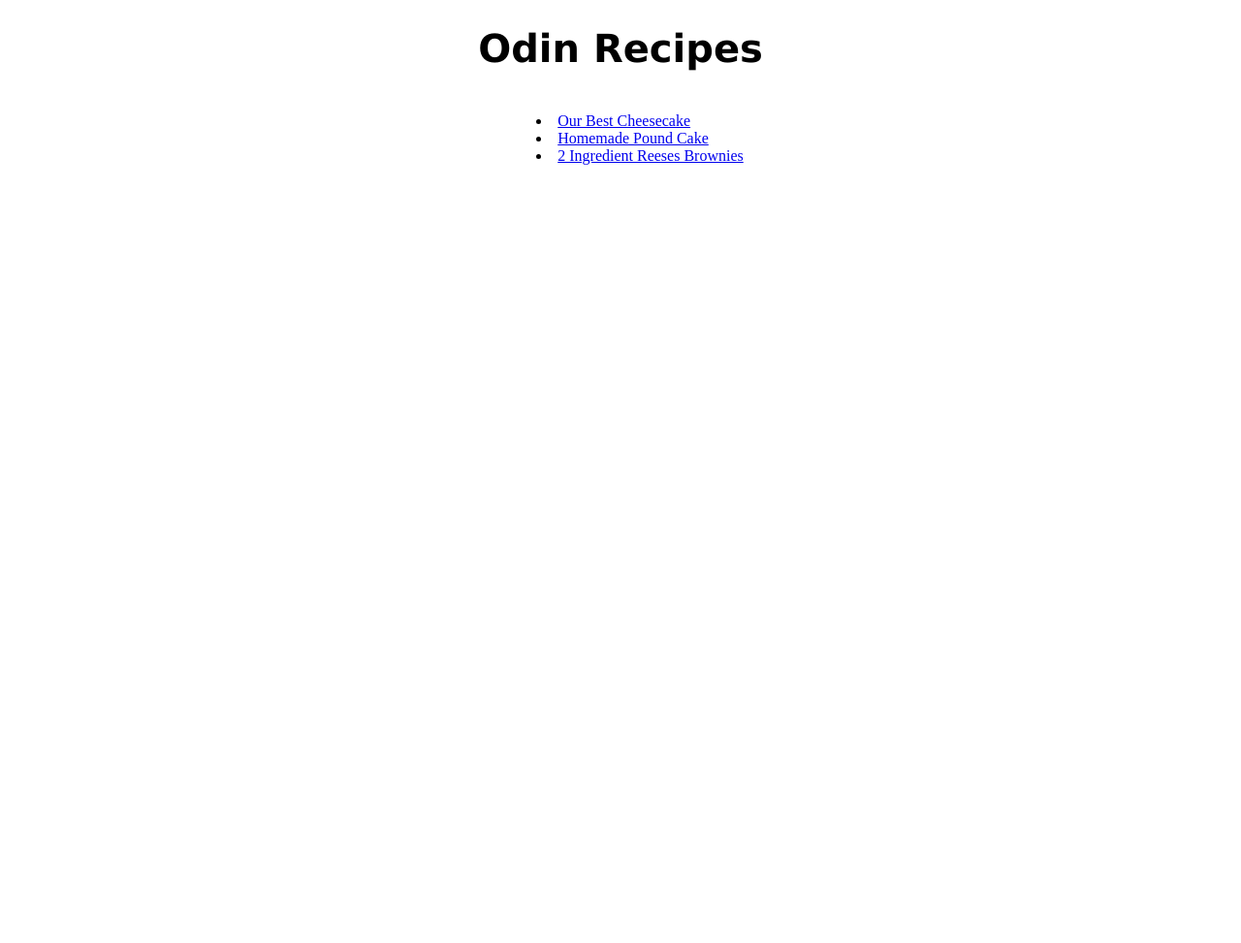
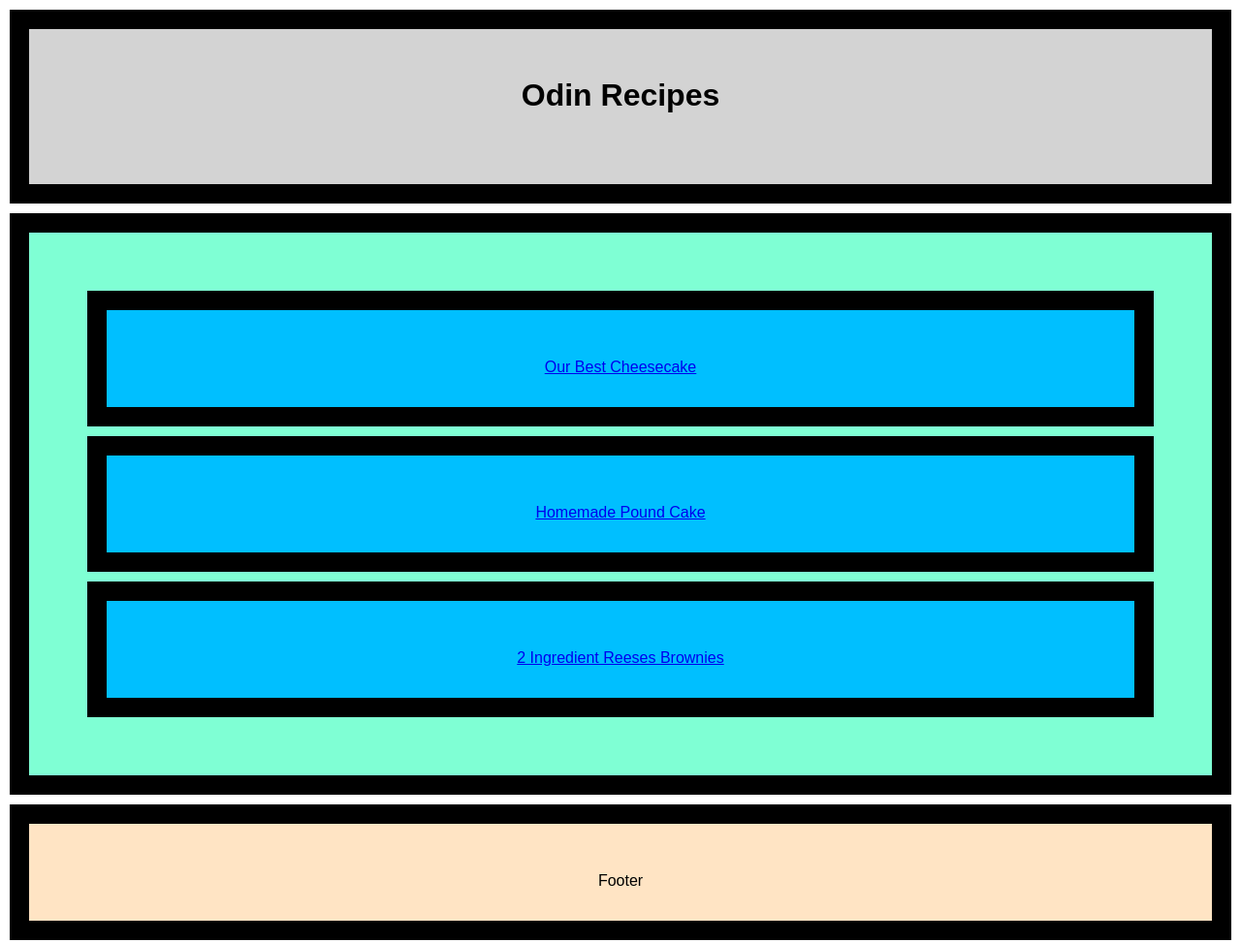
Before and after one commit to cordid/odin-recipes, a plain HTML site: page index.html in a window 1280 px wide. Shown: the whole page at 97% size. Before the commit the page ends 800 px from the top, so only its background shows below. Drawn offline with Linux system fonts and the light colour scheme.

Commit message:
Add Box Model design to index.html

```diff
--- a/index.html
+++ b/index.html
@@ -4,19 +4,26 @@
     <meta charset="UTF-8" />
     <meta http-equiv="X-UA-Compatible" content="IE=edge" />
     <meta name="viewport" content="width=device-width, initial-scale=1.0" />
-    <title>Document</title>
+    <title>Odin Recipes</title>
     <link rel="stylesheet" href="styles.css" />
   </head>
   <body>
-    <h1>Odin Recipes</h1>
-    <div class="parent">
-      <ul>
-        <li><a href="./recipes/cheesecake.html">Our Best Cheesecake</a></li>
-        <li><a href="./recipes/poundcake.html">Homemade Pound Cake</a></li>
-        <li>
-          <a href="./recipes/brownies.html">2 Ingredient Reeses Brownies</a>
-        </li>
-      </ul>
+    <div class="h1">
+      <h1>Odin Recipes</h1>
+    </div>
+    <ul class="recipe-list">
+      <li class="cheesecake">
+        <a href="./recipes/cheesecake.html">Our Best Cheesecake</a>
+      </li>
+      <li class="poundcake">
+        <a href="./recipes/poundcake.html">Homemade Pound Cake</a>
+      </li>
+      <li class="brownies">
+        <a href="./recipes/brownies.html">2 Ingredient Reeses Brownies</a>
+      </li>
+    </ul>
+    <div class="footer">
+      <p>Footer</p>
     </div>
   </body>
 </html>
--- a/styles.css
+++ b/styles.css
@@ -1,39 +1,71 @@
-h1 {
-    font-family:'Lucida Sans', 'Lucida Sans Regular', 'Lucida Grande', 'Lucida Sans Unicode', Geneva, Verdana, sans-serif;
-    text-align: center;
-    font-size: 2.5em; /* 40px / 16 = 2.5em */
+* {
+    margin: 0;
+    padding: 0;
+    box-sizing: border-box;
 }
 
-h2 {
-    font-family:'Lucida Sans', 'Lucida Sans Regular', 'Lucida Grande', 'Lucida Sans Unicode', Geneva, Verdana, sans-serif;
-    text-align: center;
-    font-size: 2.188em;
+html, body {
+    margin: 0;
+    font-family: sans-serif;
+
 }
 
-h3 {
-    font-family:'Lucida Sans', 'Lucida Sans Regular', 'Lucida Grande', 'Lucida Sans Unicode', Geneva, Verdana, sans-serif;
+div.h1 {
+    width: auto;
+    height: 200px;
+    padding: 50px;
+    margin: 10px;
+    background-color: lightgray;
+
+    border: 20px solid black;
     text-align: center;
-    font-size: 1.875em;
 }
 
-h4 {
-    font-family:'Lucida Sans', 'Lucida Sans Regular', 'Lucida Grande', 'Lucida Sans Unicode', Geneva, Verdana, sans-serif;
+ul.recipe-list {
+    width: auto;
+    height: 600px;
+    padding: 50px;
+    margin: 10px;
+    background-color: aquamarine;
+    list-style-type: none;
+    border: 20px solid black;
     text-align: center;
-    font-size: 1.563em;
 }
 
-p {
-    font-family:'Lucida Sans', 'Lucida Sans Regular', 'Lucida Grande', 'Lucida Sans Unicode', Geneva, Verdana, sans-serif;
+li.cheesecake, li.poundcake, li.brownies {
+    width: auto;
+    height: 100px;
+    padding: 50px;
+    margin: 10px;
+    background-color: deepskyblue;
+
+    border: 20px solid black;
     text-align: center;
-    font-size: 1.25em;
 }
 
-div.parent {
+
+
+
+
+
+
+
+
+
+
+
+
+
+
+
+
+div.footer {
+    width: auto;
+    height: 100px;
+    padding: 50px;
+    margin: 10px;
+    background-color: bisque;
+
+    border: 20px solid black;
     text-align: center;
-    list-style-position: inside;
 }
-
-ul, ol {
-    display: inline-block;
-    text-align: left;
-}
```
Also changed, not shown: recipes/brownies.html (+3 -6 lines), recipes/cheesecake.html (+5 -7 lines), recipes/poundcake.html (+12 -14 lines).
